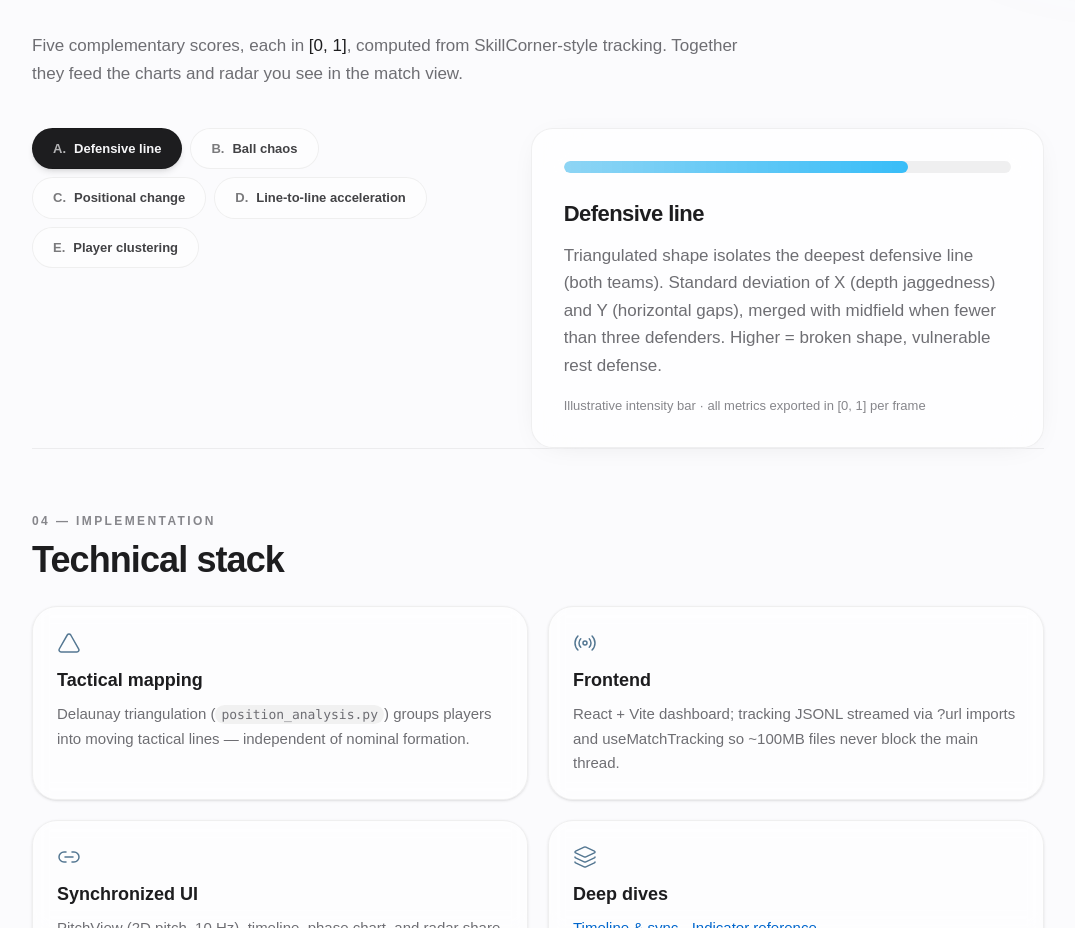
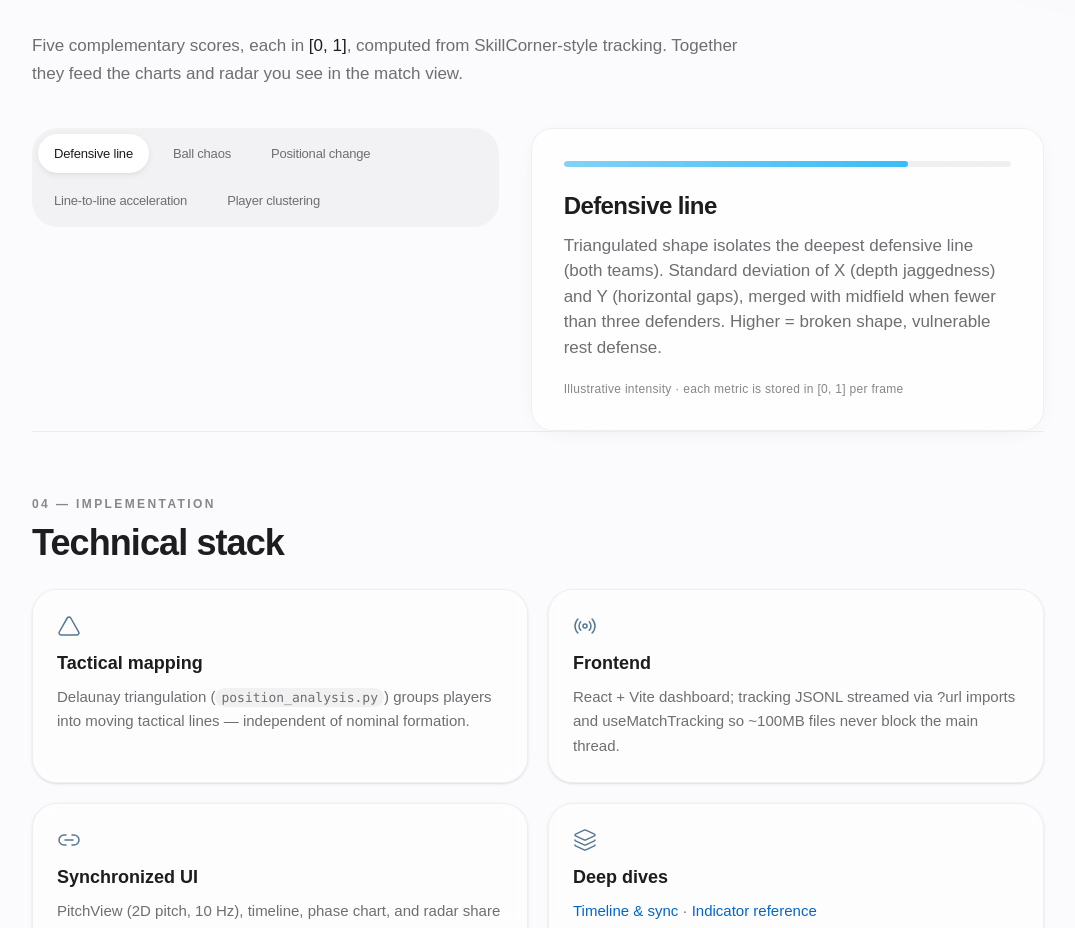
Before and after one commit to ryanfuchs/SkillCornerHackathon, a React (Vite) app in the folder frontend/: page /methodology in a window 1280 px wide. Shown: the part 1706-2634 px from the top of the page, without its empty margins (102-1177 px from the left). Built offline with nearby package versions, Linux system fonts and the light colour scheme.

Commit message:
Refactor FrameIndicatorSpider

```diff
--- a/frontend/src/components/FrameIndicatorSpider.tsx
+++ b/frontend/src/components/FrameIndicatorSpider.tsx
@@ -35,13 +35,13 @@ const AXES: {
   subject: string
   color: string
 }[] = [
-  { key: 'player_clusters', subject: 'Clusters', color: '#a855f7' },
-  { key: 'position_change', subject: 'Pos. change', color: '#22c55e' },
+  { key: 'player_clusters', subject: 'Player\nclusters', color: '#a855f7' },
+  { key: 'position_change', subject: 'Position\nchange', color: '#22c55e' },
   { key: 'ball_chaos', subject: 'Ball chaos', color: '#f97316' },
-  { key: 'defensive_line', subject: 'Back line', color: '#38bdf8' },
+  { key: 'defensive_line', subject: 'Defensive\nline', color: '#38bdf8' },
   {
     key: 'line_to_line_acceleration',
-    subject: 'L2L accel.',
+    subject: 'Line-to-line\naccel.',
     color: '#e11d48',
   },
 ]
@@ -52,8 +52,8 @@ const CX = 50
 const CY = 52
 /** Radius (viewBox units) where value === 1. */
 const R_MAX = 34
-/** Label radius outside the outer ring. */
-const R_LABEL = R_MAX * 1.14
+/** Label radius outside the outer ring (room for full indicator titles). */
+const R_LABEL = R_MAX * 1.2
 
 function analyticsRowCount(): number {
   return Math.min(
@@ -143,6 +143,8 @@ const SpiderRadarChrome = memo(function SpiderRadarChrome() {
         const y = CY + R_LABEL * Math.sin(a)
         const anchor =
           Math.abs(Math.cos(a)) < 0.35 ? 'middle' : Math.cos(a) > 0 ? 'start' : 'end'
+        const lines = axis.subject.split('\n')
+        const leadDy = lines.length > 1 ? -((lines.length - 1) / 2) * 1.05 : 0
         return (
           <text
             key={axis.key}
@@ -150,10 +152,14 @@ const SpiderRadarChrome = memo(function SpiderRadarChrome() {
             y={y}
             textAnchor={anchor}
             dominantBaseline="middle"
-            className="fill-[#86868b] text-[3.1px] font-medium dark:fill-[#98989d]"
-            style={{ fontSize: '3.1px' }}
+            className="fill-[#6e6e73] dark:fill-[#a1a1a6]"
+            style={{ fontSize: '2.65px', fontWeight: 500, letterSpacing: '-0.02em' }}
           >
-            {axis.subject}
+            {lines.map((line, li) => (
+              <tspan key={li} x={x} dy={li === 0 ? `${leadDy}em` : '1.05em'}>
+                {line}
+              </tspan>
+            ))}
           </text>
         )
       })}
@@ -275,12 +281,15 @@ function FrameIndicatorSpiderBody({
 
   return (
     <div className={cn('h-full min-h-[14rem] w-full', className)}>
-      <p className="px-1 pb-2 text-[11px] text-[#86868b] tabular-nums dark:text-[#98989d]">
+      <p className="px-1 pb-2 text-[12px] font-medium tracking-[-0.01em] text-[#86868b] tabular-nums dark:text-[#98989d]">
         Frame{' '}
         {playbackFrameCount > 0
           ? `${Math.min(frameIndex, rowCap - 1)} / ${rowCap - 1}`
-          : `— / ${rowCap - 1}`}{' '}
-        · indicators 0–1 (smoothed)
+          : `— / ${rowCap - 1}`}
+        <span className="mx-1.5 font-normal text-[#aeaeb2] dark:text-[#7c7c80]">
+          ·
+        </span>
+        Normalized scores 0–1, smoothed
       </p>
       <div className="h-[min(18rem,calc(100%-2rem))] min-h-[12rem] w-full">
         <svg
--- a/frontend/src/components/PhaseBreakdownChart.tsx
+++ b/frontend/src/components/PhaseBreakdownChart.tsx
@@ -9,7 +9,6 @@ import {
   Area,
   CartesianGrid,
   ComposedChart,
-  Legend,
   ReferenceArea,
   ReferenceLine,
   ResponsiveContainer,
@@ -21,6 +20,7 @@ import type { MouseHandlerDataParam } from 'recharts'
 import { ChevronLeft, ChevronRight } from 'lucide-react'
 import { Button } from '@/components/ui/button'
 import { usePlayback } from '@/context/PlaybackContext'
+import { cn } from '@/lib/utils'
 import phaseBreakdownPhases from '@/data/phaseBreakdownPhases.json'
 import phaseBreakdownFrames from '@/data/phaseBreakdownFrames.json'
 
@@ -131,6 +131,34 @@ const INDICATOR_STYLES: { id: string; label: string; color: string }[] = [
   { id: 'defensive_line', label: 'Defensive line', color: '#38bdf8' },
   { id: 'line_to_line_acceleration', label: 'Line-to-line accel.', color: '#e11d48' },
 ]
+
+function PhaseIndicatorLegendStrip({ className }: { className?: string }) {
+  return (
+    <ul
+      className={cn(
+        'm-0 flex list-none flex-wrap gap-2 p-0',
+        className,
+      )}
+      aria-label="Indicators (0–1 scale)"
+    >
+      {INDICATOR_STYLES.map(({ id, label, color }) => (
+        <li
+          key={id}
+          className="inline-flex max-w-full items-center gap-2 rounded-full border border-black/[0.06] bg-white/90 px-3 py-1.5 shadow-[0_1px_3px_-1px_rgba(0,0,0,0.08)] backdrop-blur-sm dark:border-white/[0.08] dark:bg-white/[0.07]"
+        >
+          <span
+            className="size-2 shrink-0 rounded-full ring-1 ring-black/[0.08] dark:ring-white/15"
+            style={{ backgroundColor: color }}
+            aria-hidden
+          />
+          <span className="text-[13px] font-medium leading-none tracking-[-0.015em] text-[#1d1d1f] dark:text-[#f5f5f7]">
+            {label}
+          </span>
+        </li>
+      ))}
+    </ul>
+  )
+}
 
 const MOVING_WINDOW_FRAMES = 150
 
@@ -549,6 +577,8 @@ export function PhaseBreakdownChart() {
           No series data
         </div>
       ) : (
+        <>
+        <PhaseIndicatorLegendStrip className="mb-3" />
         <div
           className="h-72 w-full min-h-72 min-w-0 sm:h-80 sm:min-h-80"
           onMouseEnter={handleChartAreaEnter}
@@ -593,12 +623,6 @@ export function PhaseBreakdownChart() {
                 type="number"
                 domain={["dataMin", "dataMax"]}
                 tick={{ fontSize: 11, fill: "var(--muted-foreground)" }}
-                label={{
-                  value: "Bundle frame (rolling 150-frame window)",
-                  position: "insideBottom",
-                  offset: -2,
-                  style: { fill: "var(--muted-foreground)", fontSize: 10 },
-                }}
               />
               <YAxis
                 domain={[0, 1]}
@@ -610,15 +634,15 @@ export function PhaseBreakdownChart() {
                 contentStyle={{
                   background: "var(--popover)",
                   border: "1px solid var(--border)",
-                  borderRadius: 10,
-                  fontSize: 12,
+                  borderRadius: 14,
+                  fontSize: 13,
+                  padding: "10px 14px",
+                  boxShadow:
+                    "0 8px 32px -12px rgba(0,0,0,0.18), 0 2px 8px -4px rgba(0,0,0,0.08)",
                 }}
                 formatter={(value) =>
                   typeof value === "number" ? [value.toFixed(3), ""] : ["", ""]
                 }
-              />
-              <Legend
-                wrapperStyle={{ fontSize: 11, color: "var(--muted-foreground)" }}
               />
               {INDICATOR_STYLES.map(({ id, label, color }) => (
                 <Area
@@ -669,6 +693,7 @@ export function PhaseBreakdownChart() {
             </ComposedChart>
           </ResponsiveContainer>
         </div>
+        </>
       )}
     </div>
   );
--- a/frontend/src/components/concept/IndicatorExplorer.tsx
+++ b/frontend/src/components/concept/IndicatorExplorer.tsx
@@ -55,7 +55,11 @@ export function IndicatorExplorer() {
 
   return (
     <div className="grid gap-8 lg:grid-cols-[minmax(0,1fr)_minmax(0,1.1fr)] lg:items-start">
-      <div className="flex flex-wrap gap-2" role="tablist" aria-label="Chaos indicators">
+      <div
+        className="flex w-full flex-col gap-2 rounded-2xl bg-black/[0.035] p-1.5 dark:bg-white/[0.06] sm:inline-flex sm:w-auto sm:flex-row sm:flex-wrap"
+        role="tablist"
+        aria-label="Chaos indicators"
+      >
         {INDICATORS.map((ind, i) => (
           <button
             key={ind.id}
@@ -65,14 +69,14 @@ export function IndicatorExplorer() {
             aria-controls={`indicator-panel-${ind.id}`}
             id={`indicator-tab-${ind.id}`}
             className={cn(
-              'rounded-full border px-4 py-2.5 text-left text-[13px] font-semibold transition-all duration-200 sm:px-5',
+              'rounded-xl px-4 py-2.5 text-left text-[13px] font-medium tracking-[-0.015em] transition-[color,background-color,box-shadow] duration-200 motion-reduce:transition-none sm:px-4',
               i === active
-                ? 'border-black/[0.12] bg-[#1d1d1f] text-[#f5f5f7] shadow-md dark:border-white/15 dark:bg-white/95 dark:text-[#1d1d1f]'
-                : 'border-black/[0.06] bg-white/60 text-[#424245] hover:bg-white/90 dark:border-white/[0.08] dark:bg-white/[0.06] dark:text-[#d2d2d7] dark:hover:bg-white/10',
+                ? 'bg-white text-[#1d1d1f] shadow-[0_2px_8px_-2px_rgba(0,0,0,0.12),0_1px_2px_-1px_rgba(0,0,0,0.06)] dark:bg-[#3a3a3c] dark:text-[#f5f5f7] dark:shadow-[0_2px_14px_-4px_rgba(0,0,0,0.55)]'
+                : 'text-[#6e6e73] hover:bg-white/70 hover:text-[#1d1d1f] dark:text-[#a1a1a6] dark:hover:bg-white/[0.12] dark:hover:text-[#f5f5f7]',
             )}
             onClick={() => setActive(i)}
           >
-            <span className="mr-2 opacity-70">{ind.letter}.</span>
+            <span className="sr-only">{ind.letter}. </span>
             {ind.title}
           </button>
         ))}
@@ -82,28 +86,28 @@ export function IndicatorExplorer() {
         role="tabpanel"
         id={`indicator-panel-${cur.id}`}
         aria-labelledby={`indicator-tab-${cur.id}`}
-        className="rounded-[1.35rem] border border-black/[0.06] bg-white/70 p-6 shadow-[0_4px_32px_-16px_rgba(0,0,0,0.15)] backdrop-blur-xl dark:border-white/[0.08] dark:bg-white/[0.06] sm:p-8"
+        className="rounded-[1.35rem] border border-black/[0.06] bg-white/75 p-6 shadow-[0_4px_28px_-14px_rgba(0,0,0,0.12)] backdrop-blur-2xl backdrop-saturate-150 dark:border-white/[0.08] dark:bg-white/[0.06] sm:p-8"
       >
         <div
-          className="mb-6 h-3 w-full overflow-hidden rounded-full bg-black/[0.06] dark:bg-white/[0.1]"
+          className="mb-6 h-1.5 w-full overflow-hidden rounded-full bg-black/[0.06] dark:bg-white/[0.1]"
           aria-hidden
         >
           <div
-            className="h-full rounded-full motion-safe:transition-all motion-safe:duration-700 ease-out"
+            className="h-full rounded-full motion-safe:transition-[width] motion-safe:duration-700 motion-safe:ease-out"
             style={{
               width: `${demoLevel * 100}%`,
-              background: `linear-gradient(90deg, ${cur.accent}88, ${cur.accent})`,
+              background: `linear-gradient(90deg, ${cur.accent}99, ${cur.accent})`,
             }}
           />
         </div>
-        <h3 className="text-[22px] font-semibold tracking-tight text-[#1d1d1f] dark:text-[#f5f5f7]">
+        <h3 className="text-[24px] font-semibold leading-tight tracking-tight text-[#1d1d1f] dark:text-[#f5f5f7]">
           {cur.title}
         </h3>
-        <p className="mt-3 text-[17px] leading-relaxed text-[#6e6e73] dark:text-[#a1a1a6]">
+        <p className="mt-3 text-[17px] leading-[1.5] text-[#6e6e73] dark:text-[#a1a1a6]">
           {cur.summary}
         </p>
-        <p className="mt-4 text-[13px] font-medium tabular-nums text-[#86868b] dark:text-[#98989d]">
-          Illustrative intensity bar · all metrics exported in [0, 1] per frame
+        <p className="mt-5 text-[12px] font-medium tracking-wide text-[#86868b] dark:text-[#98989d]">
+          Illustrative intensity · each metric is stored in [0, 1] per frame
         </p>
       </div>
     </div>
```
